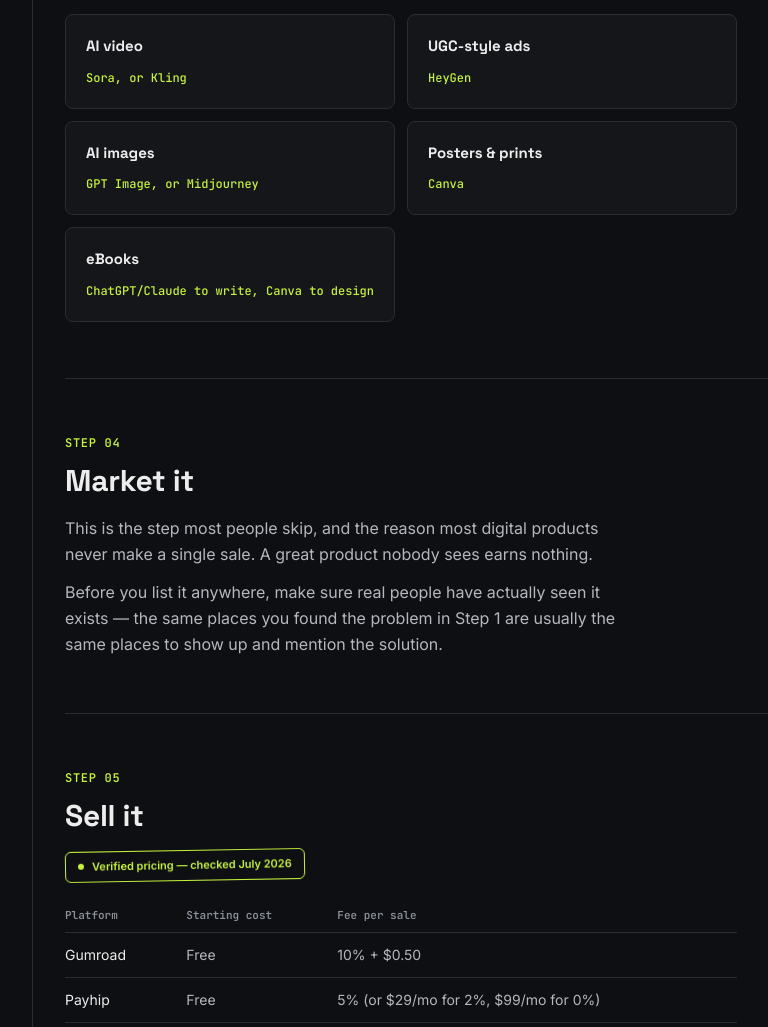
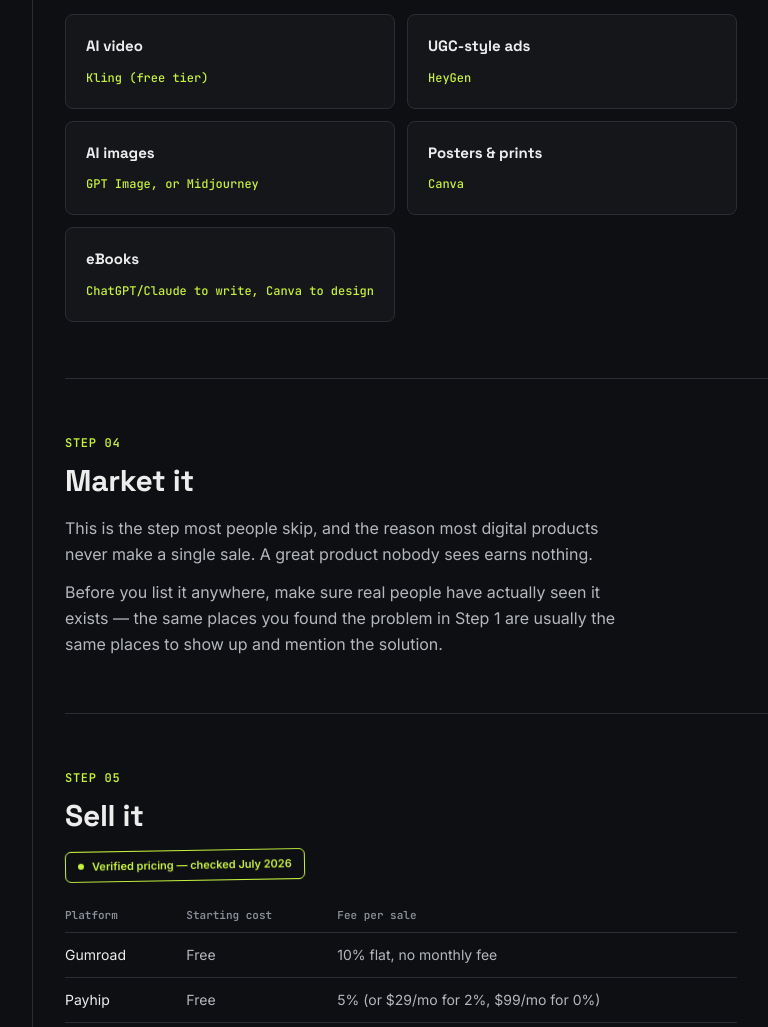
Before and after one commit to oloyeaaa/oloye-portfolio, a Next.js app: page /practical-income-method in a window 1280 px wide. Shown: the part 2395-3422 px from the top of the page, without its empty margins (248-1016 px from the left). Built offline with nearby package versions, Linux system fonts and the light colour scheme; no server answers.

Commit message:
Fix pricing accuracy: Gumroad flat 10%, AI video Kling (Sora retiring)

```diff
--- a/src/app/practical-income-method/page.tsx
+++ b/src/app/practical-income-method/page.tsx
@@ -69,7 +69,7 @@ const checklist = [
 ];
 
 const skills = [
-  { name: "AI video", tool: "Sora, or Kling" },
+  { name: "AI video", tool: "Kling (free tier)" },
   { name: "UGC-style ads", tool: "HeyGen" },
   { name: "AI images", tool: "GPT Image, or Midjourney" },
   { name: "Posters & prints", tool: "Canva" },
@@ -77,7 +77,7 @@ const skills = [
 ];
 
 const platforms = [
-  { name: "Gumroad", cost: "Free", fee: "10% + $0.50" },
+  { name: "Gumroad", cost: "Free", fee: "10% flat, no monthly fee" },
   { name: "Payhip", cost: "Free", fee: "5% (or $29/mo for 2%, $99/mo for 0%)" },
   { name: "Beacons", cost: "Free", fee: "9% (or ~$25–30/mo for 0%)" },
   { name: "Stan Store", cost: "From $29/mo", fee: "0%" },
```
